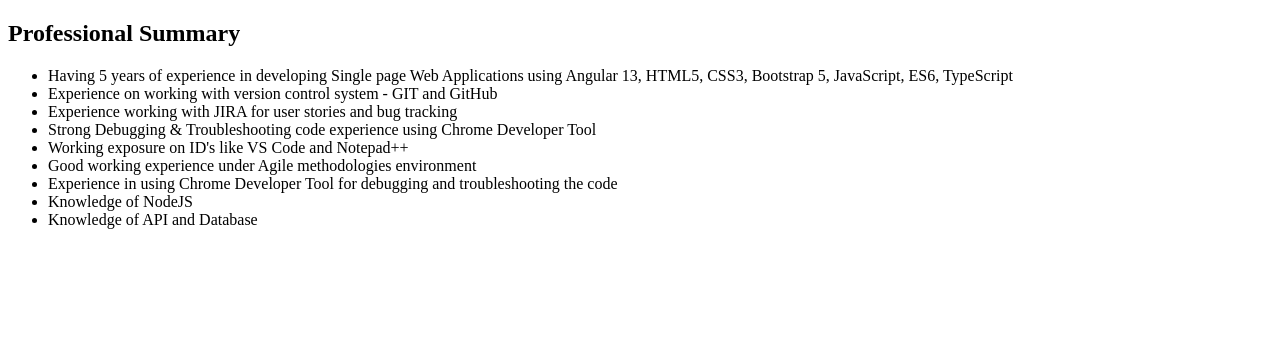
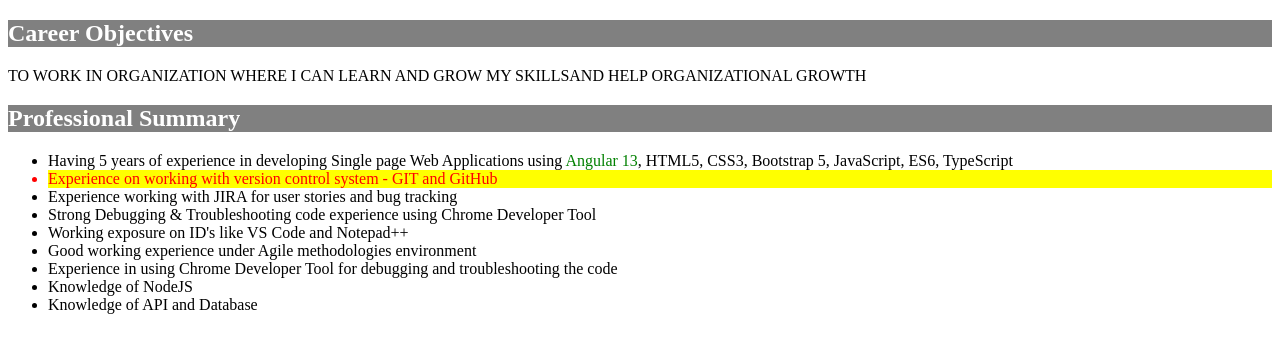
Before and after one commit to GhorpadeN/profile-prasad, a plain HTML site: page home.html in a window 1280 px wide. Drawn offline with Linux system fonts and the light colour scheme.

Commit message:
CSS properties added
CSS properties added

```diff
--- a/home.html
+++ b/home.html
@@ -4,13 +4,22 @@
     <meta charset="UTF-8">
     <meta name="viewport" content="width=device-width, initial-scale=1.0">
     <title>Home</title>
+    <style>
+        .obj{
+            color: white;
+            background-color: grey;
+        }
+        #row{color:red; background-color:yellow;}
+    </style>
 </head>
 <body>
-    <h2>Professional Summary</h2>
+    <h2 class="obj">Career Objectives</h2>
+    <p>TO WORK IN ORGANIZATION WHERE I CAN LEARN AND GROW MY SKILLSAND HELP ORGANIZATIONAL GROWTH</p>
+    <h2 class="obj">Professional Summary</h2>
     <ul>
-    <li>Having 5 years of experience in developing Single page Web Applications using Angular 13, HTML5, CSS3, Bootstrap 5, JavaScript, ES6, TypeScript
+    <li>Having 5 years of experience in developing Single page Web Applications using <span style="color:green;">Angular 13</span>, HTML5, CSS3, Bootstrap 5, JavaScript, ES6, TypeScript
     </li>
-    <li>        Experience on working with version control system - GIT and GitHub
+    <li id="row">        Experience on working with version control system - GIT and GitHub
     </li>
     <li>        Experience working with JIRA for user stories and bug tracking
     </li>
```
Also changed, not shown: index.html (+2 -2 lines).
